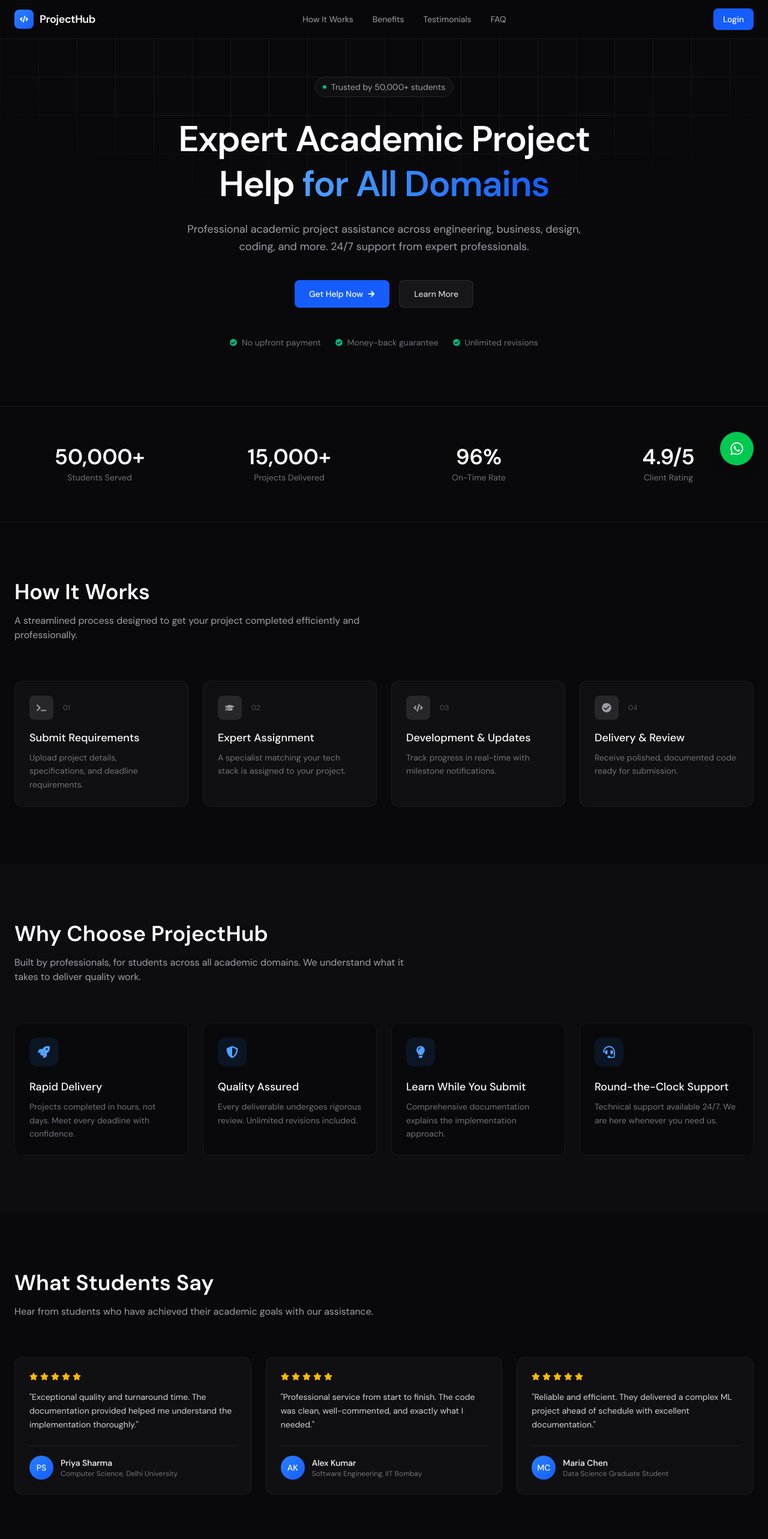
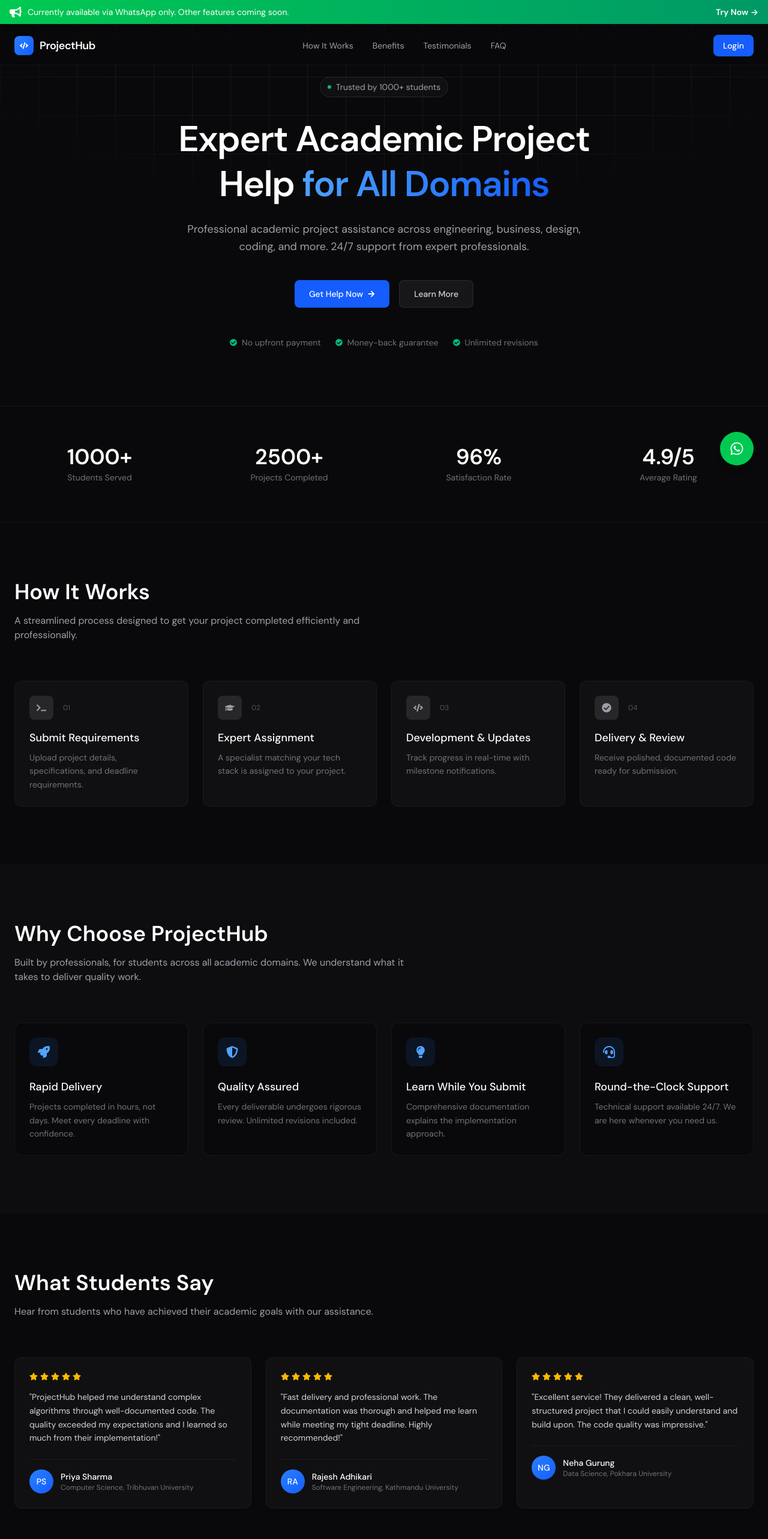
Before and after one commit to ShahiCrafts/codesupport-client-v1.0, a React (Vite) app: page / in a window 1280 px wide. Shown: the top 2566 px of the page at 60% size. Built offline with nearby package versions, Linux system fonts and the light colour scheme.

Commit message:
Minor changes on the frontend

```diff
--- a/index.html
+++ b/index.html
@@ -4,7 +4,7 @@
     <meta charset="UTF-8" />
     <link rel="icon" type="image/svg+xml" href="/vite.svg" />
     <meta name="viewport" content="width=device-width, initial-scale=1.0" />
-    <title>codesupport</title>
+    <title>ProjectHub - Expert Academic Project Help</title>
   </head>
   <body>
     <div id="root"></div>
--- a/src/components/Navbar.jsx
+++ b/src/components/Navbar.jsx
@@ -8,7 +8,8 @@
   FaTimes,
   FaBell,
   FaSignOutAlt,
-  FaTh
+  FaTh,
+  FaBullhorn
 } from 'react-icons/fa';
 
 export default function Navbar() {
@@ -54,7 +55,27 @@
   ];
 
   return (
-    <nav className="fixed top-0 left-0 right-0 z-50 border-b border-zinc-800/50 bg-[#09090b]/90 backdrop-blur-md">
+    <>
+      {/* Feature Announcement Banner */}
+      <div className="fixed top-0 left-0 right-0 z-50 bg-gradient-to-r from-green-500 to-emerald-600 text-white py-2.5 px-4">
+        <div className="max-w-7xl mx-auto flex flex-col sm:flex-row items-center justify-between gap-3 text-xs sm:text-sm">
+          <div className="flex items-center justify-center sm:justify-start gap-2.5">
+            <FaBullhorn className="w-4 h-4 sm:w-5 sm:h-5 flex-shrink-0" />
+            <span className="text-center sm:text-left">Currently available via WhatsApp only. Other features coming soon.</span>
+          </div>
+          <a
+            href="https://wa.me/9779866291003?text=Hi!%20I%20need%20help%20with%20my%20assignment."
+            target="_blank"
+            rel="noopener noreferrer"
+            className="font-semibold hover:underline whitespace-nowrap"
+          >
+            Try Now →
+          </a>
+        </div>
+      </div>
+
+      {/* Main Navbar */}
+      <nav className="fixed top-11 left-0 right-0 z-50 border-b border-zinc-800/50 bg-[#09090b]/90 backdrop-blur-md">
       <div className="max-w-7xl mx-auto px-6">
         <div className="flex items-center justify-between h-16">
           {/* Logo */}
@@ -161,7 +182,7 @@
 
       {/* Mobile Menu */}
       {mobileMenuOpen && (
-        <div className="md:hidden border-t border-zinc-800/50 bg-[#09090b] px-6 py-4">
+        <div className="md:hidden border-t border-zinc-800/50 bg-[#09090b] px-6 py-4 mt-11">
           <div className="flex flex-col gap-4">
             {navLinks.map((link) => (
               <a
@@ -177,5 +198,6 @@
         </div>
       )}
     </nav>
+    </>
   );
 }
--- a/src/components/sections/Hero.jsx
+++ b/src/components/sections/Hero.jsx
@@ -25,7 +25,7 @@
             <span className="text-emerald-400 text-sm font-medium">Available Now</span>
           </div>
           <div className="w-px h-4 bg-white/20" />
-          <span className="text-gray-400 text-sm">Trusted by 500+ students</span>
+          <span className="text-gray-400 text-sm">Trusted by 1000+ students</span>
         </div>
 
         {/* Heading */}
@@ -66,9 +66,9 @@
         {/* Stats */}
         <div className="mt-16 pt-10 border-t border-white/10 grid grid-cols-3 gap-8 w-full max-w-xl">
           {[
-            { value: '500+', label: 'Projects Completed' },
-            { value: '98%', label: 'Satisfaction Rate' },
-            { value: '24hr', label: 'Avg Turnaround' },
+            { value: '1000+', label: 'Students Served' },
+            { value: '2500+', label: 'Projects Completed' },
+            { value: '4.9/5', label: 'Average Rating' },
           ].map((stat, i) => (
             <div key={i} className="text-center">
               <div className="text-3xl sm:text-4xl font-bold text-white mb-1">{stat.value}</div>
--- a/src/data/testimonials.js
+++ b/src/data/testimonials.js
@@ -1,54 +1,54 @@
 export const testimonials = [
   {
     id: 1,
-    name: 'Sarah Mitchell',
+    name: 'Sneha Sharma',
     role: 'Computer Science Student',
-    university: 'Stanford University',
+    university: 'Tribhuvan University',
     content: 'ProjectHub helped me understand complex algorithms through well-documented code. The quality exceeded my expectations and I learned so much from their implementation!',
     rating: 5,
     avatar: null,
   },
   {
     id: 2,
-    name: 'James Rodriguez',
+    name: 'Rajesh Adhikari',
     role: 'Software Engineering Student',
-    university: 'MIT',
+    university: 'Kathmandu University',
     content: 'Fast delivery and professional work. The documentation was thorough and helped me learn while meeting my tight deadline. Highly recommended!',
     rating: 5,
     avatar: null,
   },
   {
     id: 3,
-    name: 'Emily Chen',
+    name: 'Neha Gurung',
     role: 'Data Science Student',
-    university: 'UC Berkeley',
+    university: 'Pokhara University',
     content: 'Excellent service! They delivered a clean, well-structured project that I could easily understand and build upon. The code quality was impressive.',
     rating: 5,
     avatar: null,
   },
   {
     id: 4,
-    name: 'Michael Thompson',
+    name: 'Arjun Thapa',
     role: 'Web Development Student',
-    university: 'Georgia Tech',
+    university: 'Nepal College of IT',
     content: 'The React project they built was exactly what I needed. Clean code, great documentation, and they even added helpful comments throughout.',
     rating: 5,
     avatar: null,
   },
   {
     id: 5,
-    name: 'Aisha Patel',
+    name: 'Divya Poudel',
     role: 'Information Systems Student',
-    university: 'Carnegie Mellon',
+    university: 'Asian University for Women',
     content: 'Their technical documentation service saved my thesis. Professional, well-researched, and delivered ahead of schedule. Will definitely use again!',
     rating: 5,
     avatar: null,
   },
   {
     id: 6,
-    name: 'David Kim',
+    name: 'Suresh Lamichhane',
     role: 'Computer Engineering Student',
-    university: 'University of Washington',
+    university: 'Purbanchal University',
     content: 'I was struggling with my database project. ProjectHub not only completed it but explained the concepts so I could ace my exam. Amazing support!',
     rating: 5,
     avatar: null,
@@ -56,8 +56,8 @@
 ];
 
 export const stats = [
-  { value: '500+', label: 'Projects Completed' },
-  { value: '98%', label: 'Satisfaction Rate' },
-  { value: '24/7', label: 'Support Available' },
-  { value: '50+', label: 'Expert Developers' },
+  { value: '1000+', label: 'Students Served' },
+  { value: '2500+', label: 'Projects Completed' },
+  { value: '96%', label: 'Satisfaction Rate' },
+  { value: '4.9/5', label: 'Average Rating' },
 ];
--- a/src/pages/CustomerLanding.jsx
+++ b/src/pages/CustomerLanding.jsx
@@ -87,32 +87,32 @@
   ];
 
   const stats = [
-    { value: '50,000+', label: 'Students Served' },
-    { value: '15,000+', label: 'Projects Delivered' },
-    { value: '96%', label: 'On-Time Rate' },
-    { value: '4.9/5', label: 'Client Rating' }
+    { value: '1000+', label: 'Students Served' },
+    { value: '2500+', label: 'Projects Completed' },
+    { value: '96%', label: 'Satisfaction Rate' },
+    { value: '4.9/5', label: 'Average Rating' }
   ];
 
   const testimonials = [
     {
-      quote: 'Exceptional quality and turnaround time. The documentation provided helped me understand the implementation thoroughly.',
+      quote: 'ProjectHub helped me understand complex algorithms through well-documented code. The quality exceeded my expectations and I learned so much from their implementation!',
       author: 'Priya Sharma',
-      role: 'Computer Science, Delhi University',
+      role: 'Computer Science, Tribhuvan University',
       avatar: 'PS',
       rating: 5
     },
     {
-      quote: 'Professional service from start to finish. The code was clean, well-commented, and exactly what I needed.',
-      author: 'Alex Kumar',
-      role: 'Software Engineering, IIT Bombay',
-      avatar: 'AK',
+      quote: 'Fast delivery and professional work. The documentation was thorough and helped me learn while meeting my tight deadline. Highly recommended!',
+      author: 'Rajesh Adhikari',
+      role: 'Software Engineering, Kathmandu University',
+      avatar: 'RA',
       rating: 5
     },
     {
-      quote: 'Reliable and efficient. They delivered a complex ML project ahead of schedule with excellent documentation.',
-      author: 'Maria Chen',
-      role: 'Data Science Graduate Student',
-      avatar: 'MC',
+      quote: 'Excellent service! They delivered a clean, well-structured project that I could easily understand and build upon. The code quality was impressive.',
+      author: 'Neha Gurung',
+      role: 'Data Science, Pokhara University',
+      avatar: 'NG',
       rating: 5
     }
   ];
@@ -153,7 +153,7 @@
           <div className="max-w-3xl mx-auto text-center">
             <div className="inline-flex items-center gap-2 px-3 py-1.5 rounded-full border border-zinc-800 bg-zinc-900/50 text-zinc-400 text-sm mb-8">
               <span className="w-1.5 h-1.5 rounded-full bg-emerald-500"></span>
-              Trusted by 50,000+ students
+              Trusted by 1000+ students
             </div>
 
             <h1 className="text-4xl sm:text-5xl lg:text-6xl font-semibold text-white leading-tight tracking-tight mb-6">
```
